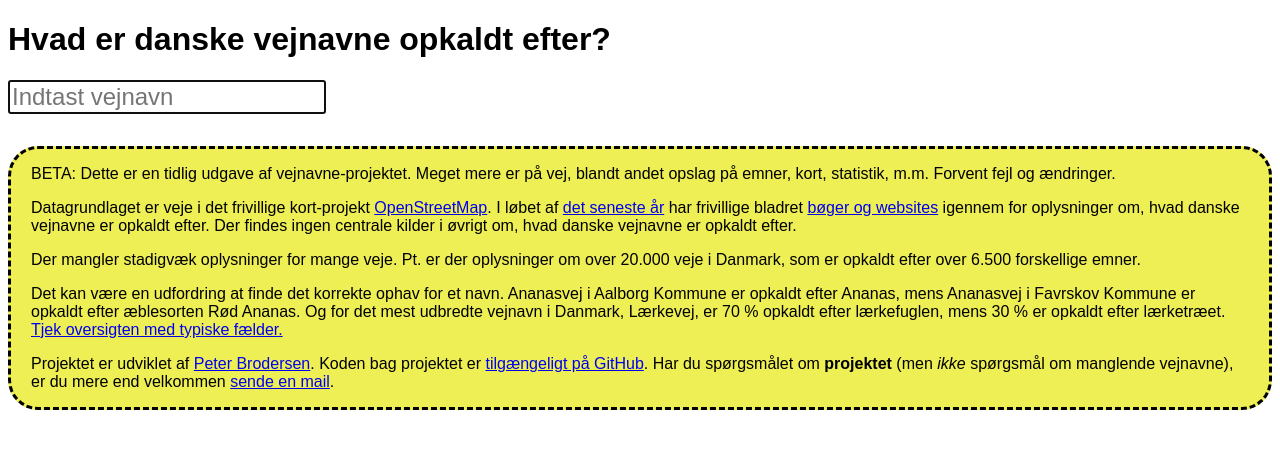
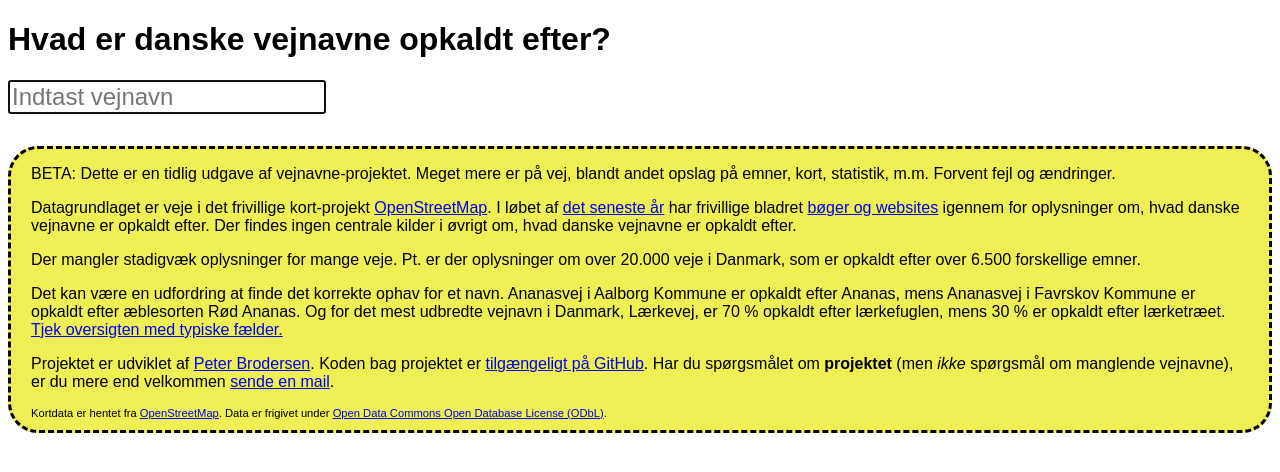
Before and after one commit to PeterBrodersen/osmetymology, a PHP site: page / in a window 1280 px wide. Shown: the top 472 px of the page. Run offline with PHP 8.4, Linux system fonts and the light colour scheme; some libraries are stand-ins or nearby versions.

Commit message:
Copyright text (ODBl)

```diff
--- a/www/index.php
+++ b/www/index.php
@@ -63,6 +63,10 @@
         text-decoration-style: dashed;
     }
 
+    .copyright {
+        font-size: 0.7em;
+    }
+
 </style>
 </head>
 <body>
@@ -104,6 +108,10 @@
         <p>
             Projektet er udviklet af <a href="https://www.openstreetmap.org/user/Peter%20Brodersen">Peter Brodersen</a>. Koden bag projektet er <a href="https://github.com/PeterBrodersen/osmetymology">tilgængeligt på GitHub</a>.
             Har du spørgsmålet om <b>projektet</b> (men <i>ikke</i> spørgsmål om manglende vejnavne), er du mere end velkommen <a href="mailto:peter@ter.dk">sende en mail</a>.
+        </p>
+
+        <p class="copyright">
+            Kortdata er hentet fra <a href="https://www.openstreetmap.org/">OpenStreetMap</a>. Data er frigivet under <a href="https://www.openstreetmap.org/copyright">Open Data Commons Open Database License (ODbL)</a>.
         </p>
     </div>
 </body>
```
